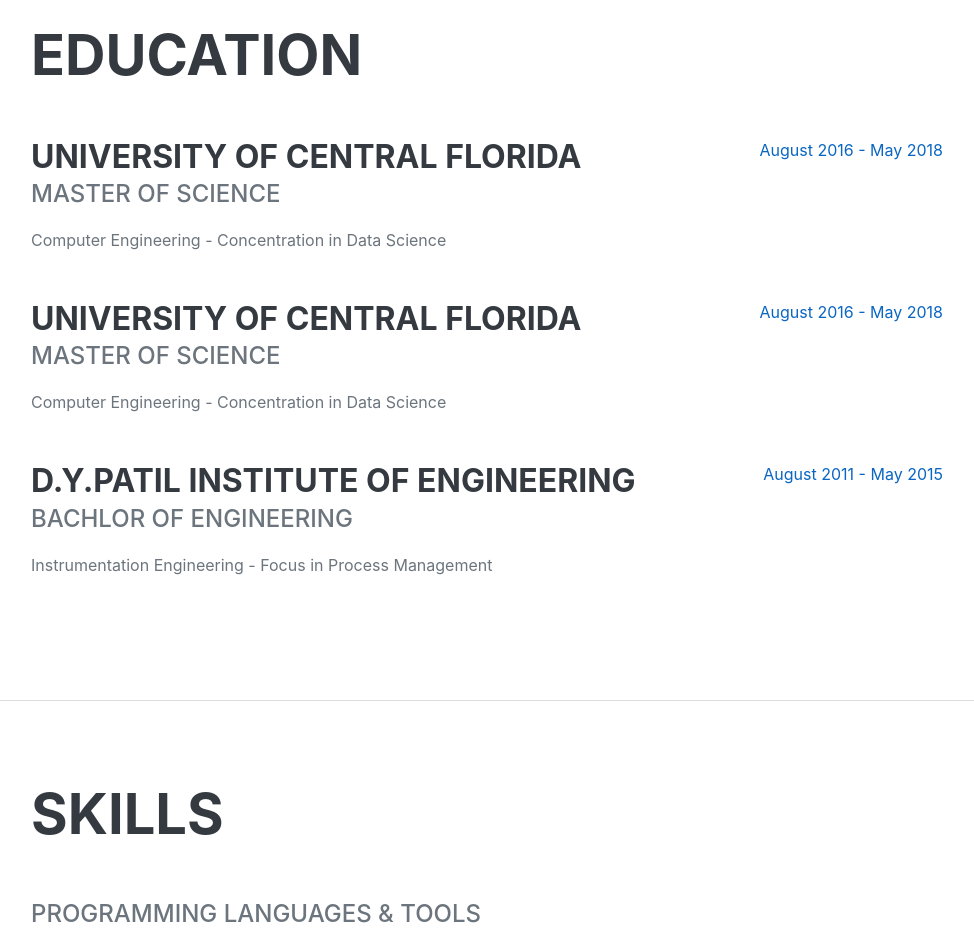
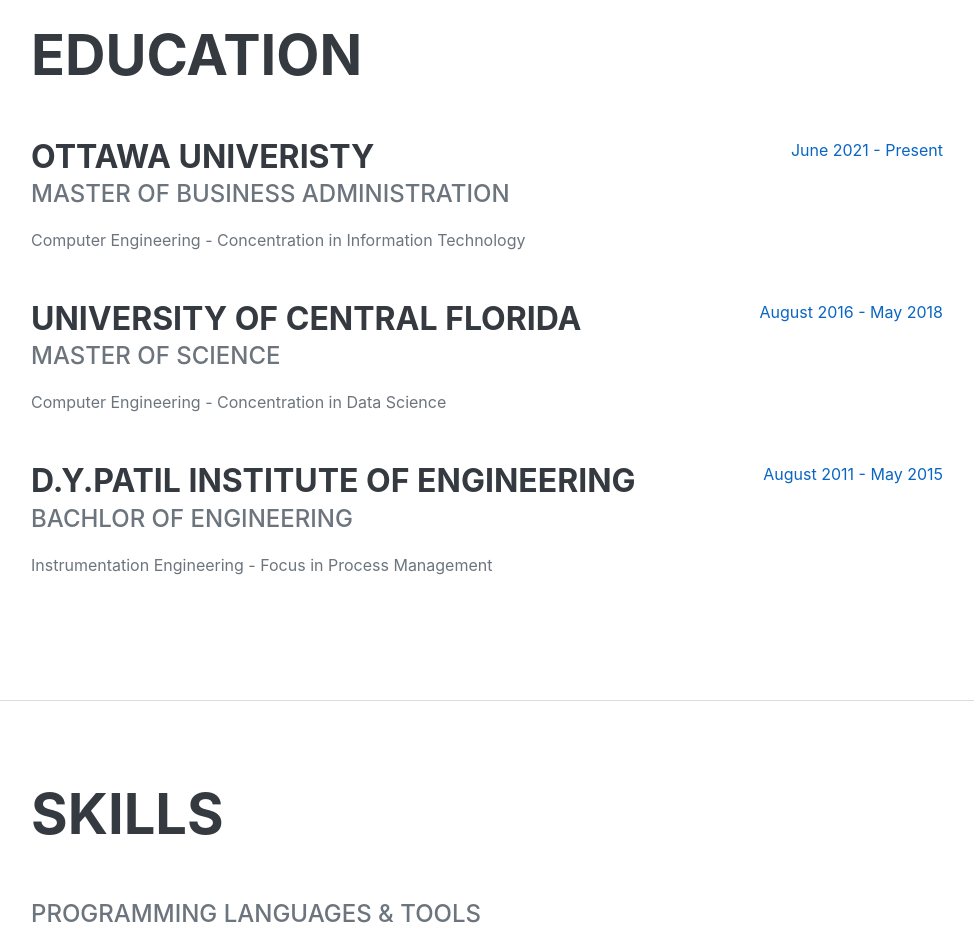
Before and after one commit to ajinkyalahade/resume, a plain HTML site: page index.html in a window 1280 px wide. Shown: the part 3300-4235 px from the top of the page, without its empty margins (289-1263 px from the left). Drawn offline with nearby package versions, Linux system fonts and the light colour scheme; a web font is replaced by a local one.

```diff
--- a/index.html
+++ b/index.html
@@ -129,11 +129,11 @@
                     <h2 class="mb-5">Education</h2>
                      <div class="d-flex flex-column flex-md-row justify-content-between mb-5">
                         <div class="flex-grow-1">
-                            <h3 class="mb-0">University of Central Florida</h3>
-                            <div class="subheading mb-3">Master of Science</div>
-                            <div>Computer Engineering - Concentration in Data Science</div>
+                            <h3 class="mb-0">Ottawa Univeristy</h3>
+                            <div class="subheading mb-3">Master of Business Administration</div>
+                            <div>Computer Engineering - Concentration in Information Technology</div>
                         </div>
-                        <div class="flex-shrink-0"><span class="text-primary">August 2016 - May 2018</span></div>
+                        <div class="flex-shrink-0"><span class="text-primary">June 2021 - Present</span></div>
                     </div>
                     <div class="d-flex flex-column flex-md-row justify-content-between mb-5">
                         <div class="flex-grow-1">
```
